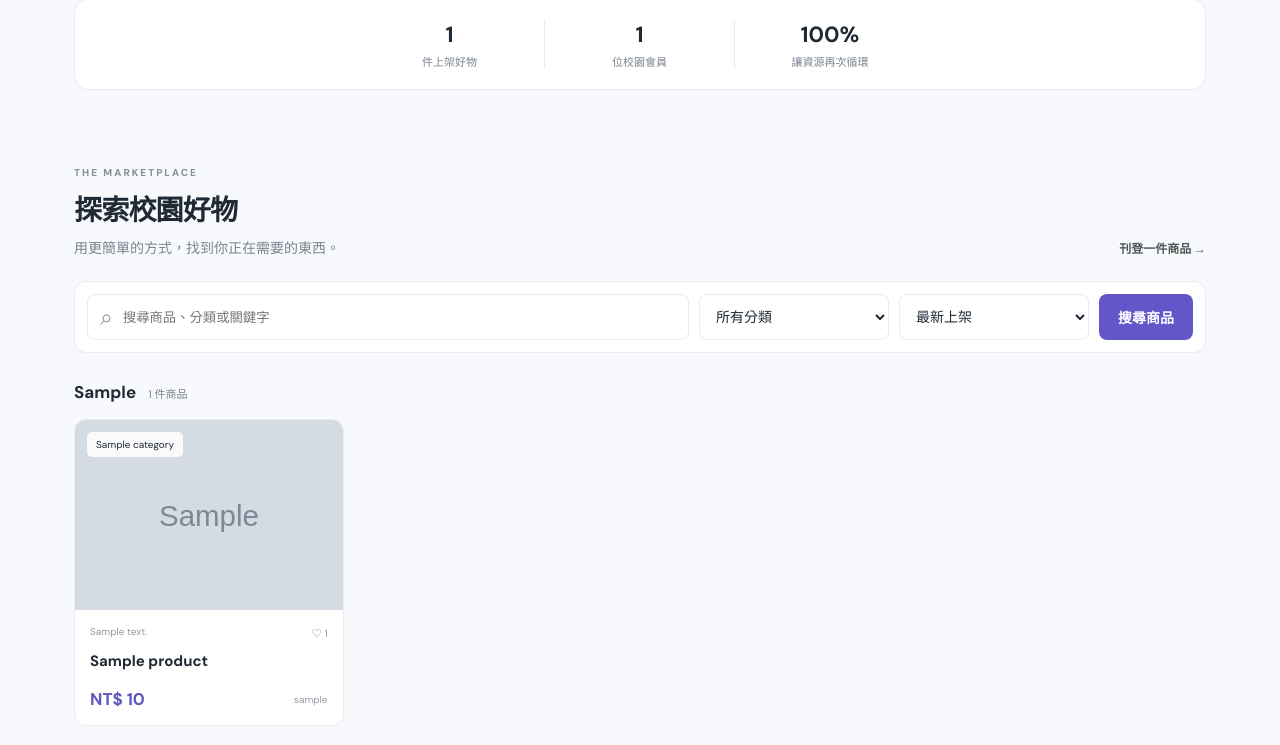
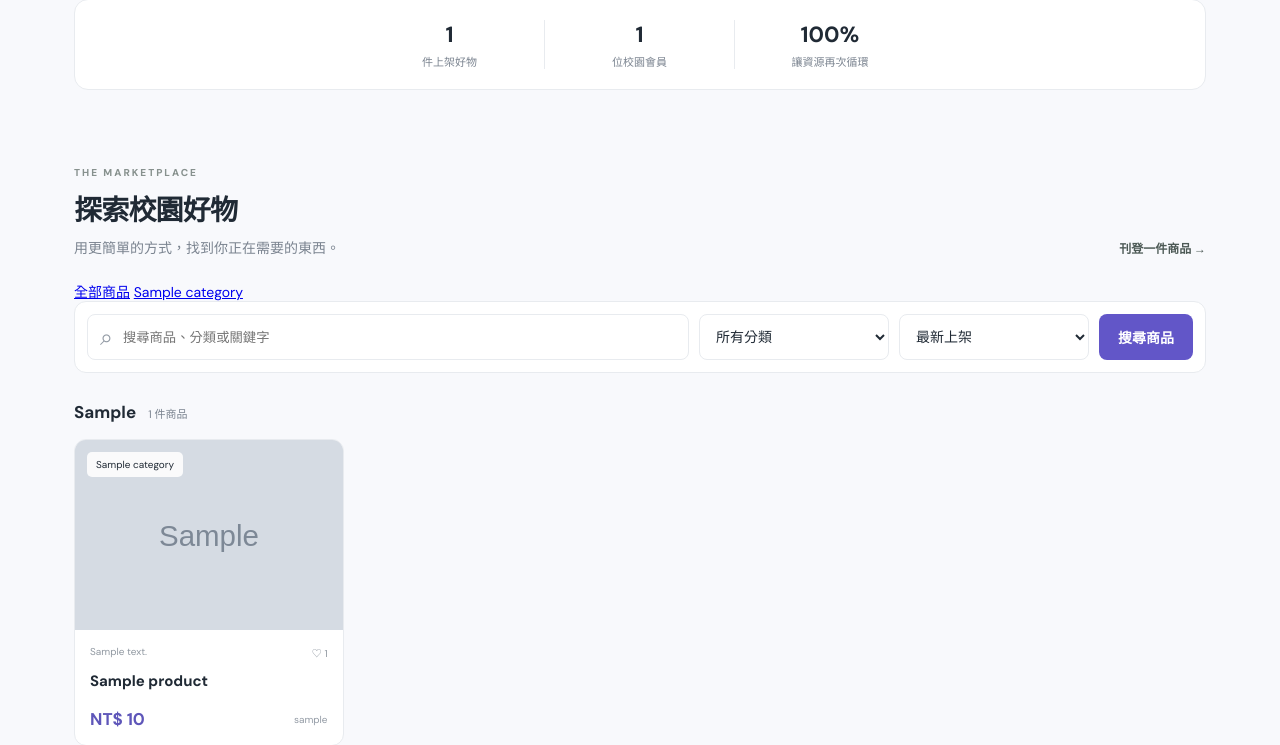
Before and after one commit to billtsai862-glitch/CampusSwap, a Flask app: template templates/index.html in a window 1280 px wide. Shown: the part 528-1273 px from the top of the page. Run offline with Flask 3, Linux system fonts and the light colour scheme; the template is opened without the code that fills it: most values are stand-ins (such as "Sample title", 1, 10 or a date in 2020); grey boxes marked "Sample" are stand-in pictures; some libraries are stand-ins or nearby versions.

Commit message:
Add quick category navigation to marketplace homepage

```diff
--- a/templates/index.html
+++ b/templates/index.html
@@ -9,6 +9,12 @@
 <section class="stats-strip"><div><strong>{{ stats.product_count }}</strong><span>件上架好物</span></div><div><strong>{{ stats.member_count }}</strong><span>位校園會員</span></div><div><strong>100%</strong><span>讓資源再次循環</span></div></section>
 <section class="market-section" id="market">
   <div class="section-intro"><div><span class="eyebrow">THE MARKETPLACE</span><h2>探索校園好物</h2><p>用更簡單的方式，找到你正在需要的東西。</p></div><a class="text-link" href="{{ url_for('new_product') }}">刊登一件商品 →</a></div>
+  <div class="quick-categories" aria-label="快速商品分類">
+    <a class="category-chip {% if not selected_category %}is-active{% endif %}" href="{{ url_for('index') }}">全部商品</a>
+    {% for item in categories %}
+      <a class="category-chip {% if selected_category == item.category %}is-active{% endif %}" href="{{ url_for('index', category=item.category) }}">{{ item.category }}</a>
+    {% endfor %}
+  </div>
   <form class="filter-panel" method="get" action="{{ url_for('index') }}">
     <div class="search-field"><span>⌕</span><input name="q" value="{{ keyword }}" placeholder="搜尋商品、分類或關鍵字"></div>
     <select name="category"><option value="">所有分類</option>{% for item in categories %}<option value="{{ item.category }}" {% if selected_category == item.category %}selected{% endif %}>{{ item.category }}</option>{% endfor %}</select>
```
